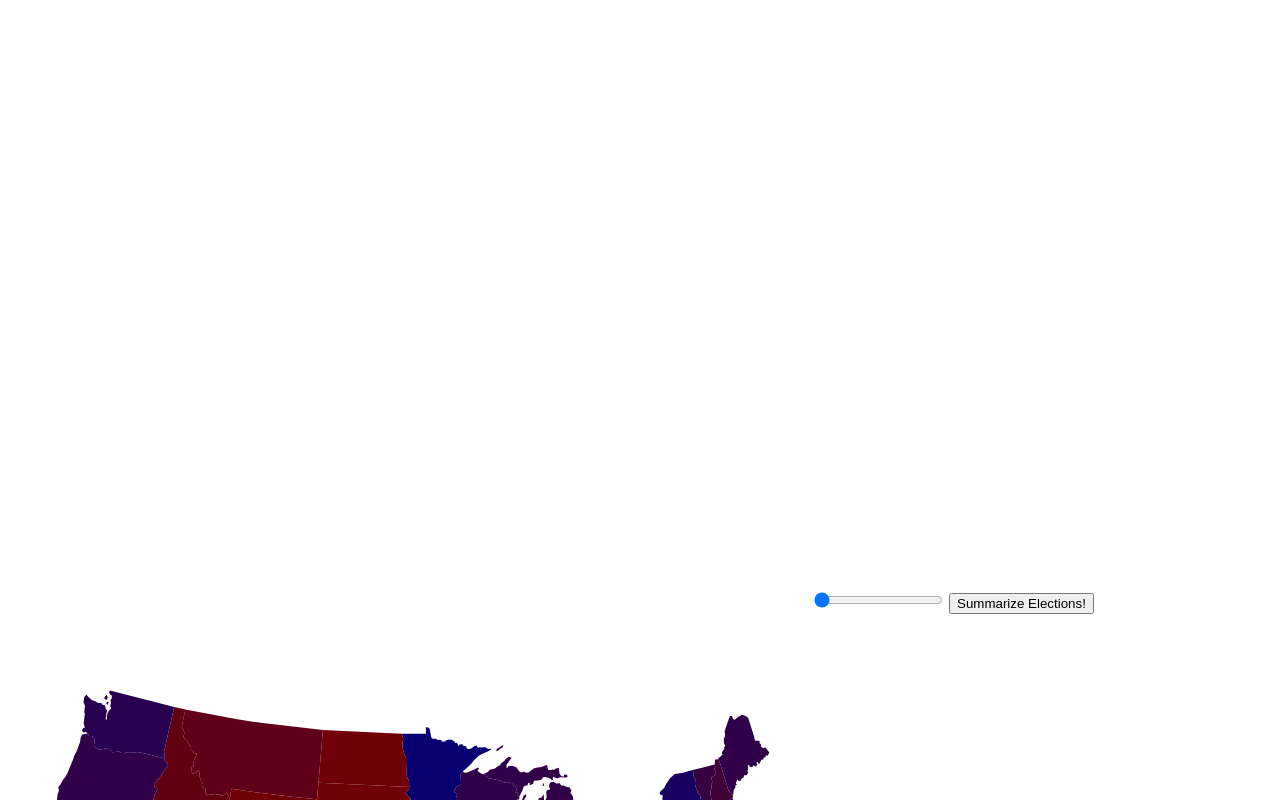
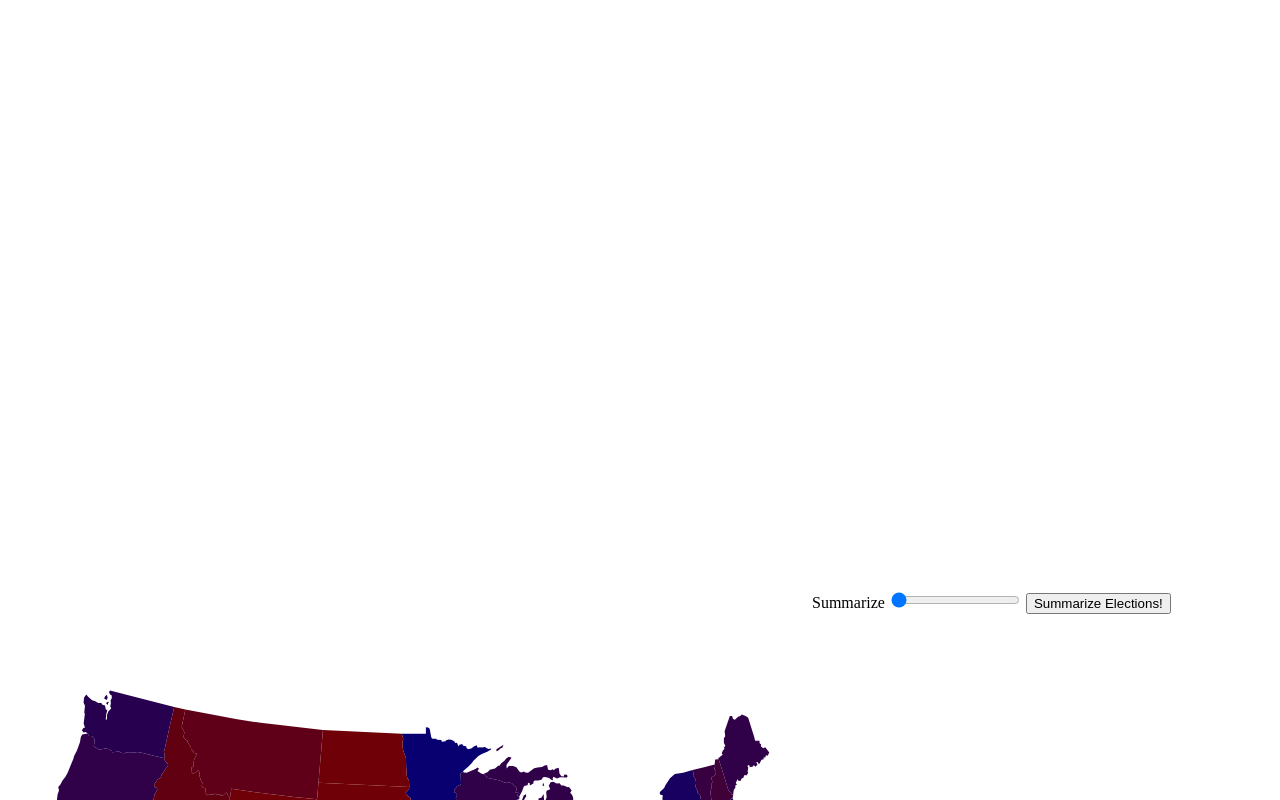
Before and after one commit to CasuallyCritical/SoftwareVizProjects, a plain HTML site: page Final Project/index.html in a window 1280 px wide. Both pictures are taken after a click on the button "Summarize Elections!". Shown: the top 800 px of the page. Drawn offline with nearby package versions, Linux system fonts and the light colour scheme.

Commit message:
Added year label

```diff
--- a/Final Project/index.html
+++ b/Final Project/index.html
@@ -20,7 +20,8 @@ text {
 </style>
 <svg width="800" height="600"></svg>
 <script src="https://d3js.org/d3.v4.min.js"></script>
-<input type="range" id="year" min="1960" max="2020" step="4" value="1960" onchange="update()">
+<label id="labelYear">1960</label>
+<input type="range" id="year" min="1960" max="2020" step="4" value="1960" oninput="update()">
 <button onclick="summarize()">Summarize Elections!</button>
 <script>
     // set the dimensions and margins of the graph
@@ -65,7 +66,7 @@ text {
 
 	var formatDecimals = d3.format(".3");  //e.g. converts 1.23456 to "1.23"
 
-    var map = svg.append("g")
+  var map = svg.append("g")
 						.attr("id", "map")
 
     function summarize() {
@@ -117,7 +118,6 @@ text {
                 json.features[j].properties.Ind /= 16;
             }
 
-
             map.selectAll("path")
             .data(json.features)
             .transition()
@@ -139,6 +139,8 @@ text {
 
 
         })
+
+        document.getElementById("labelYear").innerHTML = "Summarize";
     }
 
     function update() {
@@ -170,8 +172,6 @@ text {
                 }
             }
 
-
-
             map.selectAll("path")
             .data(json.features)
             .transition()
@@ -197,6 +197,8 @@ text {
 
         })
 
+
+        document.getElementById("labelYear").innerHTML = ("Year: " + year);
     }
 
     d3.json("election_data_us.json", function(json) {
@@ -216,6 +218,8 @@ text {
         }
       }
     });
+
+
 
         d3.json("us_states.json", function(json) {
             var dat = data[year];
```
